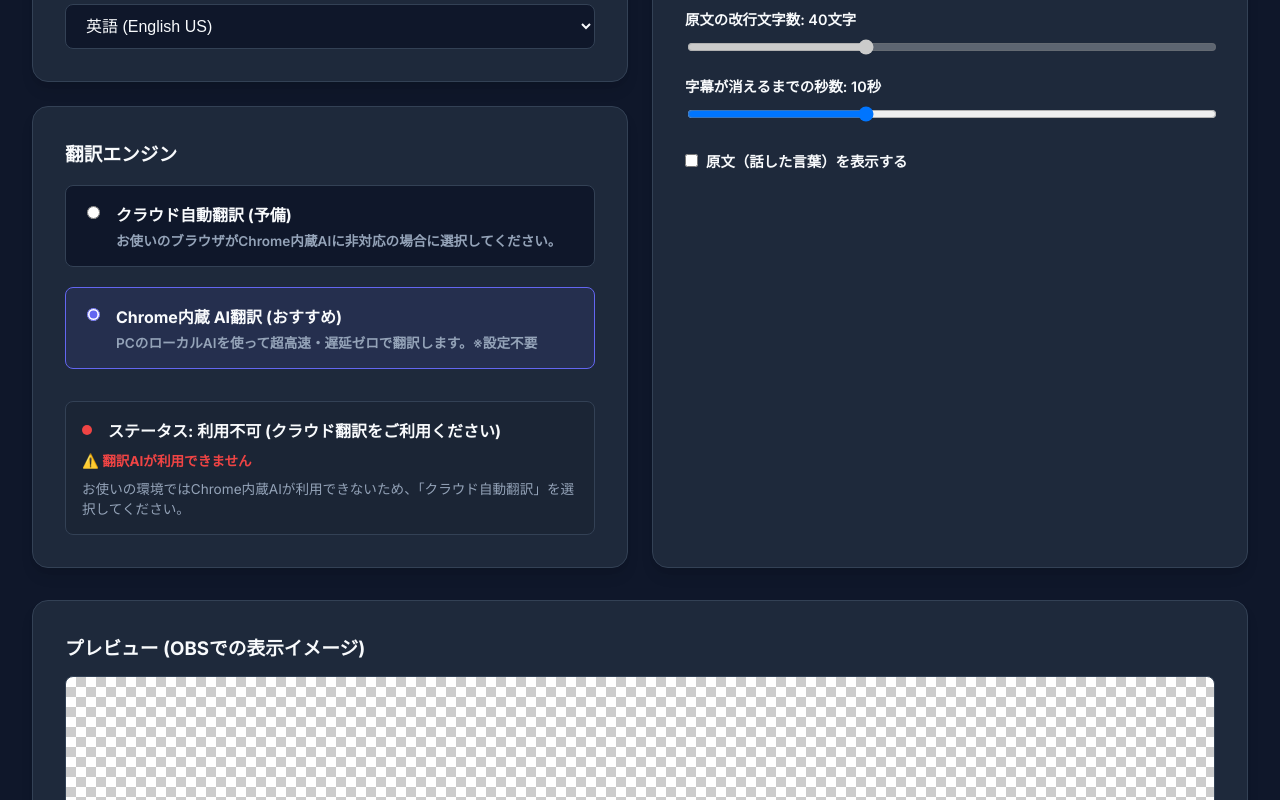
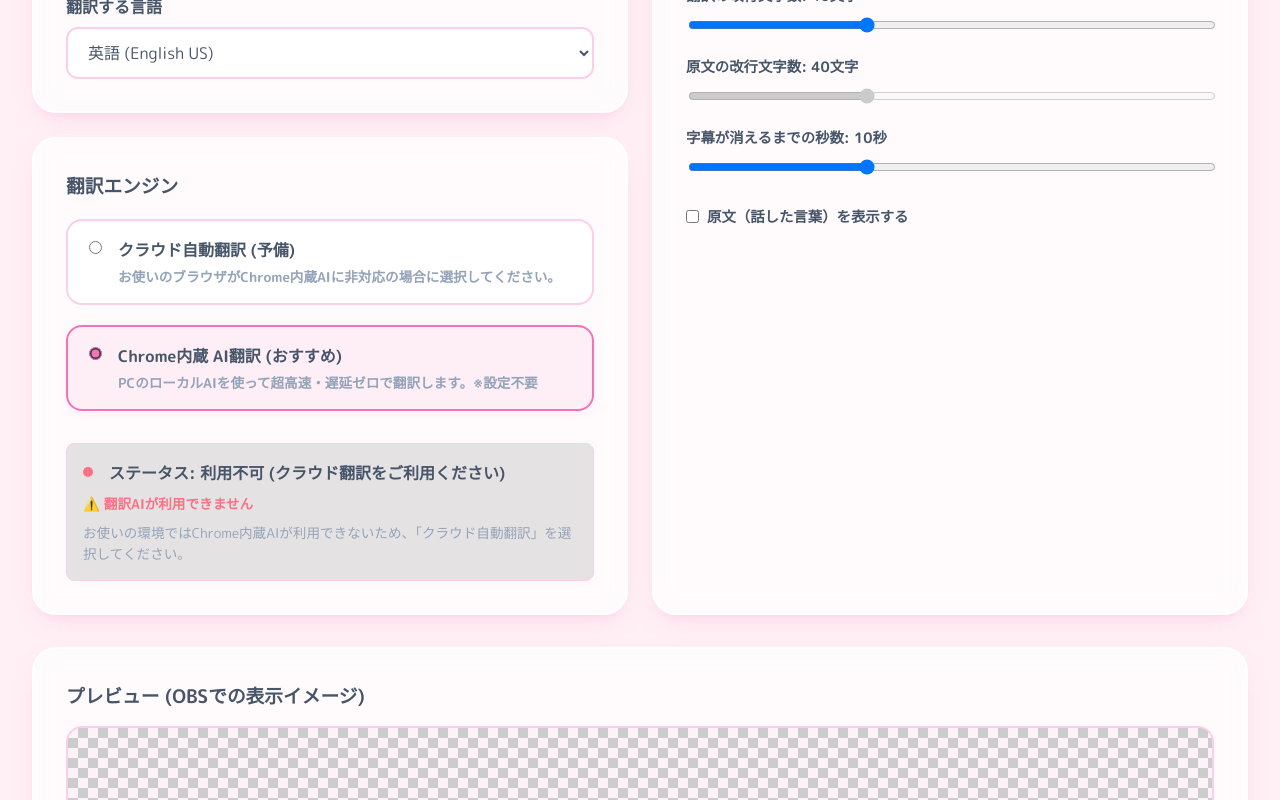
Before and after one commit to poeenn/StreamTrans, a React (Vite) app: page / in a window 1280 px wide. Shown: the part 780-1580 px from the top of the page. Built offline with nearby package versions, Linux system fonts and the light colour scheme.

Commit message:
Overhaul UI to a cute pastel theme for female VTubers/streamers

```diff
--- a/index.html
+++ b/index.html
@@ -6,7 +6,7 @@
     <meta name="viewport" content="width=device-width, initial-scale=1.0" />
     <link rel="preconnect" href="https://fonts.googleapis.com">
     <link rel="preconnect" href="https://fonts.gstatic.com" crossorigin>
-    <link href="https://fonts.googleapis.com/css2?family=Inter:wght@400;600;700;800&display=swap" rel="stylesheet">
+    <link href="https://fonts.googleapis.com/css2?family=Inter:wght@400;600;700;800&family=M+PLUS+Rounded+1c:wght@400;500;700;800&display=swap" rel="stylesheet">
     <!-- Chrome Origin Trial Token for Translation API -->
     <meta http-equiv="origin-trial" content="AvXZde1jmP/cQ6EIghtvvw8fMq404X9pNZG66eciwKm36ZJjrR5IlwYfackYJi+KZbtQqUVS7AmsKEz7kz75NQwAAABgeyJvcmlnaW4iOiJodHRwczovL3N0cmVhbXRyYW5zLnBhZ2VzLmRldjo0NDMiLCJmZWF0dXJlIjoiQUlQcm9tcHRBUElQYXJhbXMiLCJleHBpcnkiOjE3OTEyNDQ4MDB9">
     <title>配信字幕くん (Live Translator)</title>
--- a/src/index.css
+++ b/src/index.css
@@ -1,18 +1,18 @@
 :root {
-  --primary: #6366f1;
-  --primary-hover: #4f46e5;
-  --bg: #0f172a;
-  --panel-bg: #1e293b;
-  --text: #f8fafc;
+  --primary: #f472b6;       /* Cute pink */
+  --primary-hover: #ec4899;
+  --bg: #fff0f5;            /* Lavender blush / soft pink background */
+  --panel-bg: rgba(255, 255, 255, 0.75); /* Frosted glass white */
+  --text: #475569;          /* Soft slate instead of pure black */
   --text-muted: #94a3b8;
-  --border: #334155;
-  --danger: #ef4444;
-  --success: #10b981;
+  --border: #fbcfe8;        /* Soft pink border */
+  --danger: #fb7185;        /* Rose */
+  --success: #34d399;       /* Mint green */
 }
 
 body {
   margin: 0;
-  font-family: 'Inter', -apple-system, BlinkMacSystemFont, 'Segoe UI', Roboto, Helvetica, Arial, sans-serif;
+  font-family: 'M PLUS Rounded 1c', 'Inter', -apple-system, BlinkMacSystemFont, 'Segoe UI', Roboto, Helvetica, Arial, sans-serif;
   background-color: var(--bg);
   color: var(--text);
   -webkit-font-smoothing: antialiased;
@@ -30,17 +30,19 @@
 
 .glass-panel {
   background: var(--panel-bg);
-  border: 1px solid var(--border);
-  border-radius: 16px;
+  backdrop-filter: blur(12px);
+  -webkit-backdrop-filter: blur(12px);
+  border: 2px solid #ffffff;
+  border-radius: 24px;
   padding: 2rem;
-  box-shadow: 0 10px 15px -3px rgba(0, 0, 0, 0.1), 0 4px 6px -2px rgba(0, 0, 0, 0.05);
+  box-shadow: 0 10px 25px -5px rgba(244, 114, 182, 0.15), 0 8px 10px -6px rgba(244, 114, 182, 0.1);
 }
 
 h1 {
   margin-top: 0;
   font-size: 2rem;
   font-weight: 700;
-  background: linear-gradient(to right, #818cf8, #c084fc);
+  background: linear-gradient(to right, #f472b6, #fb7185);
   -webkit-background-clip: text;
   -webkit-text-fill-color: transparent;
   display: flex;
@@ -70,11 +72,12 @@
 select, input[type="text"], input[type="number"], input[type="color"] {
   width: 100%;
   padding: 0.75rem 1rem;
-  background-color: var(--bg);
-  border: 1px solid var(--border);
-  border-radius: 8px;
+  background-color: rgba(255, 255, 255, 0.9);
+  border: 2px solid var(--border);
+  border-radius: 12px;
   color: var(--text);
   font-size: 1rem;
+  font-family: 'M PLUS Rounded 1c', sans-serif;
   transition: all 0.2s;
 }
 
@@ -93,7 +96,8 @@
   background-color: var(--primary);
   color: white;
   border: none;
-  border-radius: 8px;
+  border-radius: 999px;
+  box-shadow: 0 4px 10px rgba(244, 114, 182, 0.3);
   font-size: 1rem;
   font-weight: 600;
   cursor: pointer;
@@ -120,11 +124,11 @@
   display: flex;
   align-items: flex-start;
   padding: 1rem;
-  border: 1px solid var(--border);
-  border-radius: 8px;
+  border: 2px solid var(--border);
+  border-radius: 16px;
   cursor: pointer;
   transition: all 0.2s;
-  background-color: var(--bg);
+  background-color: rgba(255, 255, 255, 0.8);
 }
 
 .radio-card:hover {
@@ -150,7 +154,8 @@
 
 .radio-card.selected {
   border-color: var(--primary);
-  background-color: rgba(99, 102, 241, 0.1);
+  background-color: rgba(244, 114, 182, 0.1);
+  box-shadow: 0 4px 12px rgba(244, 114, 182, 0.1);
 }
 
 .overlay-link {
@@ -252,9 +257,9 @@
                     linear-gradient(-45deg, transparent 75%, #ccc 75%);
   background-size: 20px 20px;
   background-position: 0 0, 0 10px, 10px -10px, -10px 0px;
-  background-color: #fff;
-  border: 1px solid var(--border);
-  border-radius: 8px;
+  background-color: #fdf2f8;
+  border: 2px solid var(--border);
+  border-radius: 16px;
   min-height: 200px;
   display: flex;
   flex-direction: column;
```
